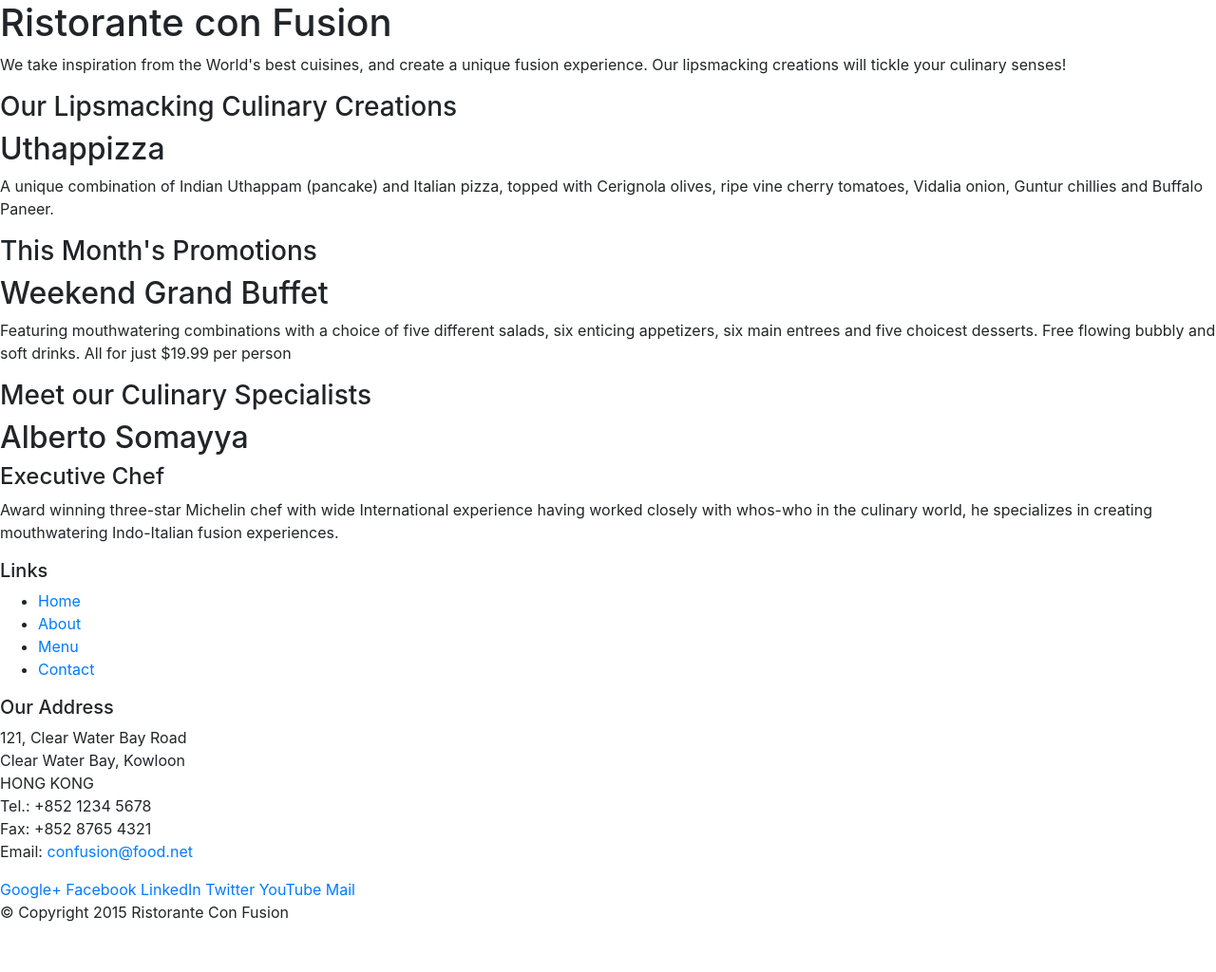
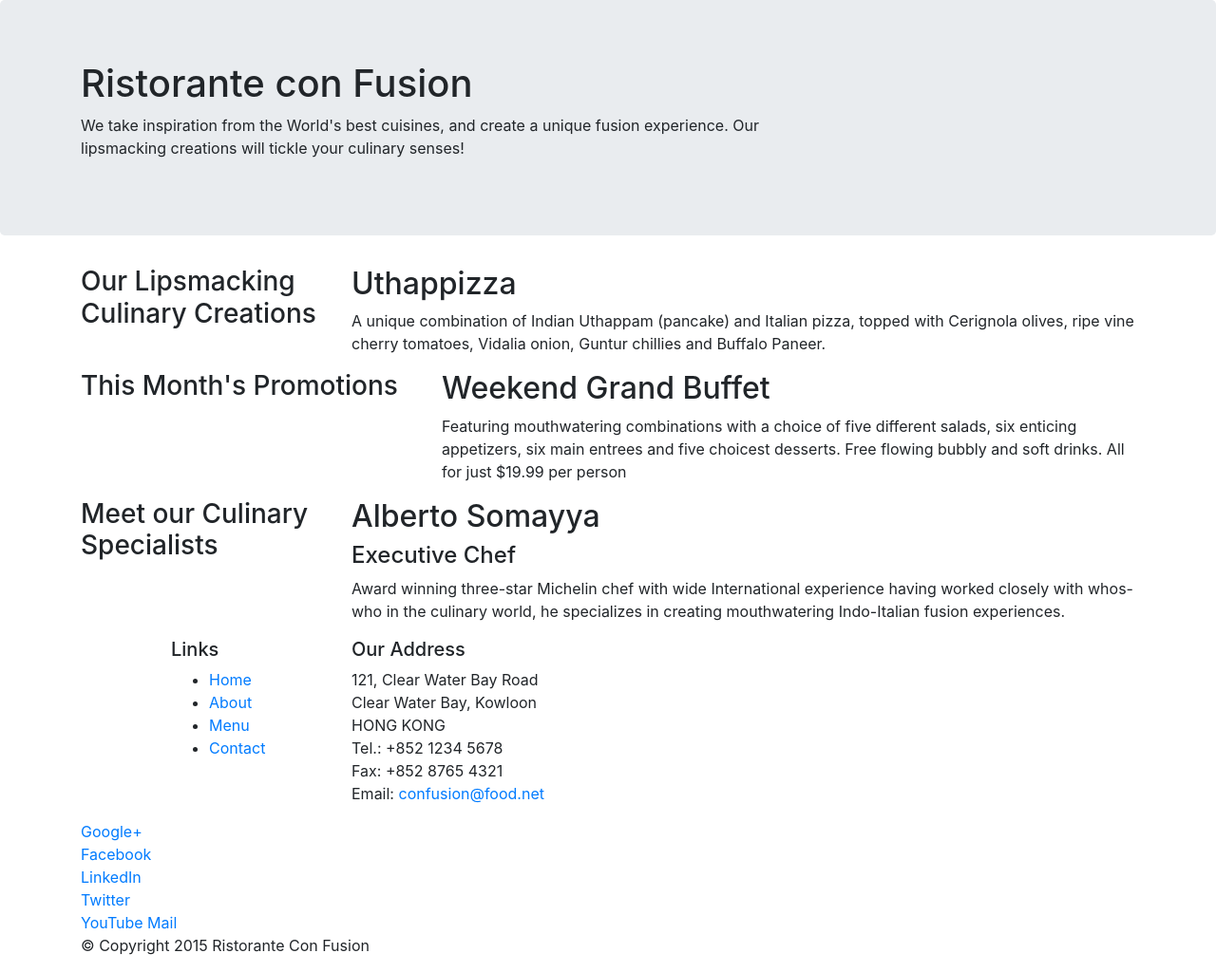
Before and after one commit to JuliePretzlaff/conFusion-project, a website: page index.html in a window 1280 px wide. Shown: the whole page at 95% size. Before the commit the page ends 989 px from the top, so only its background shows below. Drawn offline with nearby package versions, Linux system fonts and the light colour scheme.

Commit message:
week one part one

```diff
--- a/index.html
+++ b/index.html
@@ -14,26 +14,26 @@
 
 <body>
 
-    <header>
-        <div>
-            <div>
-                <div>
+    <header class="jumbotron">
+        <div class="container">
+            <div class="row">
+                <div class="col-12 col-sm-8">
                     <h1>Ristorante con Fusion</h1>
                     <p>We take inspiration from the World's best cuisines, and create a unique fusion experience. Our lipsmacking
                         creations will tickle your culinary senses!</p>
                 </div>
-                <div>
+                <div class="col col-sm">
                 </div>
             </div>
         </div>
     </header>
 
-    <div>
-        <div>
-            <div>
+    <div class="container">
+        <div class="row">
+            <div class="col-sm-4 push-sm-8 col-md-3 push-md-9">
                 <h3>Our Lipsmacking Culinary Creations</h3>
             </div>
-            <div>
+            <div class="col-sm pull-sm-4 col-md pull-md-3">
                 <h2>Uthappizza</h2>
                 <p>A unique combination of Indian Uthappam (pancake) and Italian pizza, topped with Cerignola olives, ripe vine
                     cherry tomatoes, Vidalia onion, Guntur chillies and Buffalo Paneer.</p>
@@ -41,11 +41,11 @@
         </div>
 
 
-        <div>
-            <div>
+        <div class="row">
+            <div class="col-sm-4 col-m-3">
                 <h3>This Month's Promotions</h3>
             </div>
-            <div>
+            <div class="col-sm col-md">
                 <h2>Weekend Grand Buffet</h2>
                 <p>Featuring mouthwatering combinations with a choice of five different salads, six enticing appetizers, six
                     main entrees and five choicest desserts. Free flowing bubbly and soft drinks. All for just $19.99 per
@@ -53,11 +53,11 @@
             </div>
         </div>
 
-        <div>
-            <div>
+        <div class="row">
+            <div class="col-sm-4 push-sm-8 col-md-3 push-md-9">
                 <h3>Meet our Culinary Specialists</h3>
             </div>
-            <div>
+            <div class="col-sm pull-sm-4 col-md pull-md-3">
                 <h2>Alberto Somayya</h2>
                 <h4>Executive Chef</h4>
                 <p>Award winning three-star Michelin chef with wide International experience having worked closely with whos-who
@@ -67,9 +67,9 @@
     </div>
 
     <footer>
-        <div>
-            <div>
-                <div>
+        <div class="container">
+            <div class="row">
+                <div class="col-5 offset-1 col-sm-2">
                     <h5>Links</h5>
                     <ul>
                         <li>
@@ -86,7 +86,7 @@
                         </li>
                     </ul>
                 </div>
-                <div>
+                <div class="col-6 col-sm-5">
                     <h5>Our Address</h5>
                     <address>
                         121, Clear Water Bay Road
@@ -99,7 +99,7 @@
                     </address>
                 </div>
                 <div>
-                    <div>
+                    <div class="col col-sm-4">
                         <a href="http://google.com/+">Google+</a>
                         <a href="http://www.facebook.com/profile.php?id=">Facebook</a>
                         <a href="http://www.linkedin.com/in/">LinkedIn</a>
@@ -109,8 +109,8 @@
                     </div>
                 </div>
             </div>
-            <div>
-                <div>
+            <div class="row">
+                <div class="col-auto">
                     <p>© Copyright 2015 Ristorante Con Fusion</p>
                 </div>
             </div>
```
